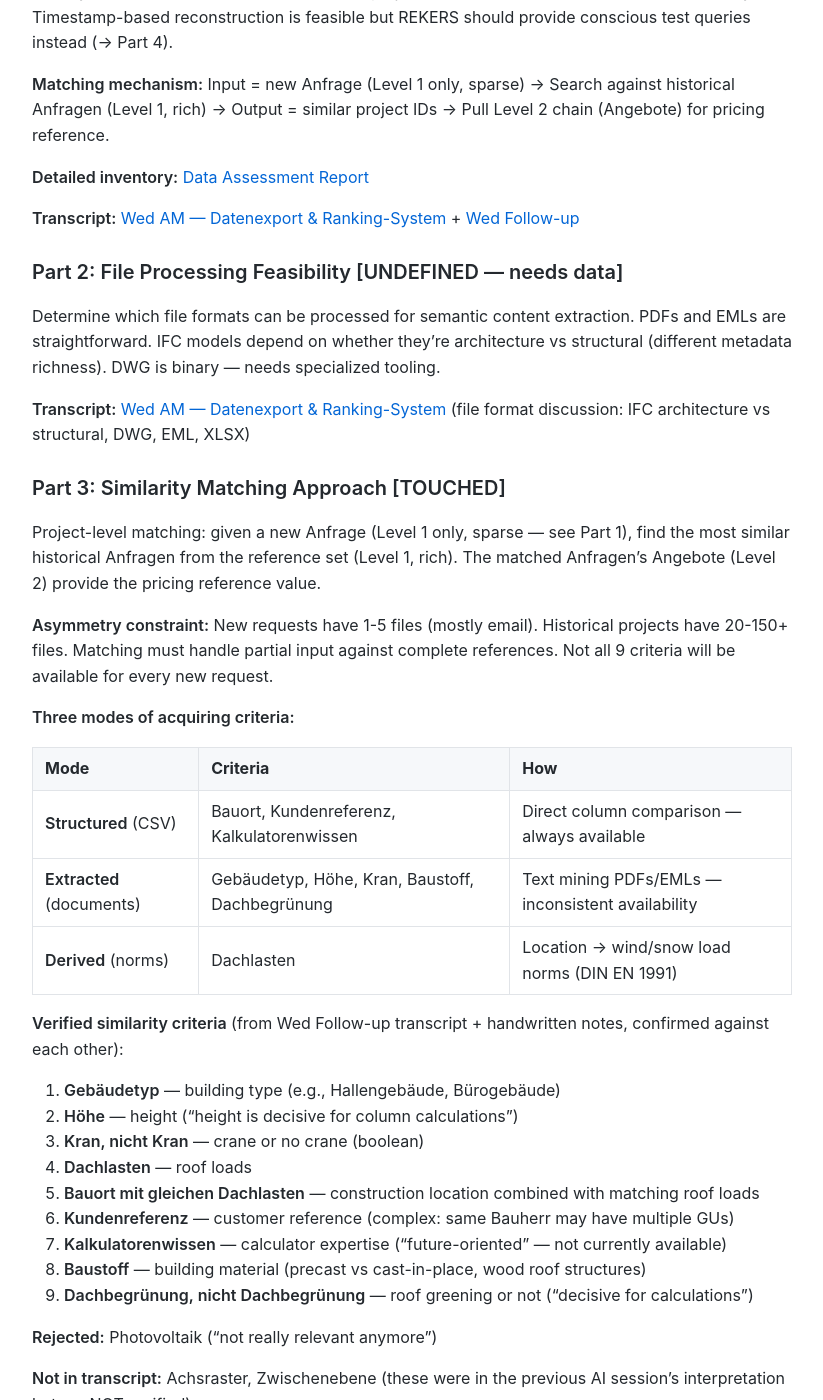
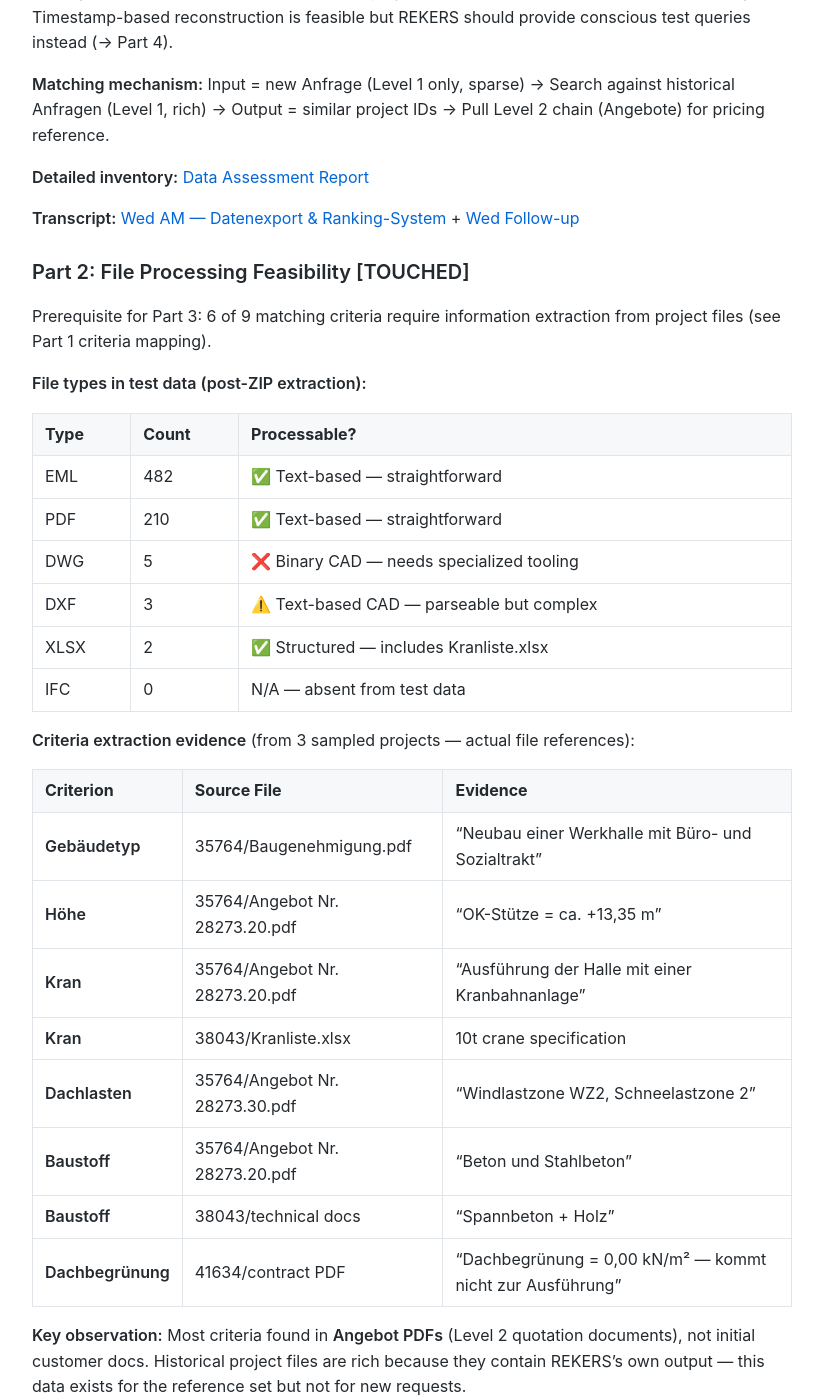
Before and after one commit to MariusWilsch/public-wilsch-ai-pages, a Jekyll site: the page built from project/rekers/design-doc-feasibility-report.md, in a window 1280 px wide and 1400 px high, scrolled down 3291 px. Shown: the whole window, without its empty margins (228-1051 px from the left). Built offline with Jekyll 4.4.1, drawn with Linux system fonts in a browser that asks for light colours; our own code applies the rules of GitHub Pages for plain Markdown files; some of the changed text lies outside the part shown.

Commit message:
Sync from hippocampus 2026-02-10

```diff
--- a/project/rekers/design-doc-feasibility-report.md
+++ b/project/rekers/design-doc-feasibility-report.md
@@ -92,17 +92,43 @@ Result: 5/6 extraction criteria found per project. Historical project files are
 
 **Transcript:** [Wed AM — Datenexport & Ranking-System](https://app.fireflies.ai/view/01KG1V9Y791YHSAVP7GJABEJAA) + [Wed Follow-up](https://app.fireflies.ai/view/01KG25S4S0MVB8Q8F3CEXG60N4)
 
-### Part 2: File Processing Feasibility [UNDEFINED — needs data]
+### Part 2: File Processing Feasibility [TOUCHED]
 
-Determine which file formats can be processed for semantic content extraction. PDFs and EMLs are straightforward. IFC models depend on whether they're architecture vs structural (different metadata richness). DWG is binary — needs specialized tooling.
+Prerequisite for Part 3: 6 of 9 matching criteria require information extraction from project files (see Part 1 criteria mapping).
 
-**Transcript:** [Wed AM — Datenexport & Ranking-System](https://app.fireflies.ai/view/01KG1V9Y791YHSAVP7GJABEJAA) (file format discussion: IFC architecture vs structural, DWG, EML, XLSX)
+**File types in test data (post-ZIP extraction):**
+
+| Type | Count | Processable? |
+|------|-------|-------------|
+| EML | 482 | ✅ Text-based — straightforward |
+| PDF | 210 | ✅ Text-based — straightforward |
+| DWG | 5 | ❌ Binary CAD — needs specialized tooling |
+| DXF | 3 | ⚠️ Text-based CAD — parseable but complex |
+| XLSX | 2 | ✅ Structured — includes Kranliste.xlsx |
+| IFC | 0 | N/A — absent from test data |
+
+**Criteria extraction evidence** (from 3 sampled projects — actual file references):
+
+| Criterion | Source File | Evidence |
+|-----------|------------|---------|
+| **Gebäudetyp** | 35764/Baugenehmigung.pdf | "Neubau einer Werkhalle mit Büro- und Sozialtrakt" |
+| **Höhe** | 35764/Angebot Nr. 28273.20.pdf | "OK-Stütze = ca. +13,35 m" |
+| **Kran** | 35764/Angebot Nr. 28273.20.pdf | "Ausführung der Halle mit einer Kranbahnanlage" |
+| **Kran** | 38043/Kranliste.xlsx | 10t crane specification |
+| **Dachlasten** | 35764/Angebot Nr. 28273.30.pdf | "Windlastzone WZ2, Schneelastzone 2" |
+| **Baustoff** | 35764/Angebot Nr. 28273.20.pdf | "Beton und Stahlbeton" |
+| **Baustoff** | 38043/technical docs | "Spannbeton + Holz" |
+| **Dachbegrünung** | 41634/contract PDF | "Dachbegrünung = 0,00 kN/m² — kommt nicht zur Ausführung" |
+
+**Key observation:** Most criteria found in **Angebot PDFs** (Level 2 quotation documents), not initial customer docs. Historical project files are rich because they contain REKERS's own output — this data exists for the reference set but not for new requests.
+
+**Transcript:** [Wed AM — Datenexport & Ranking-System](https://app.fireflies.ai/view/01KG1V9Y791YHSAVP7GJABEJAA) (file format discussion, data source for criteria)
 
 ### Part 3: Similarity Matching Approach [TOUCHED]
 
-Project-level matching: given a new Anfrage (Level 1 only, sparse — see Part 1), find the most similar historical Anfragen from the reference set (Level 1, rich). The matched Anfragen's Angebote (Level 2) provide the pricing reference value.
+Project-level matching: given a new Anfrage (Level 1 only), find the most similar historical **projects** from the reference set. Historical projects have Level 1 + Level 2 + files — all available data contributes to similarity. The matched projects' Angebote (Level 2) provide the pricing reference value.
 
-**Asymmetry constraint:** New requests have 1-5 files (mostly email). Historical projects have 20-150+ files. Matching must handle partial input against complete references. Not all 9 criteria will be available for every new request.
+**Asymmetry constraint:** New requests have limited data (Level 1 only). Historical projects have full lifecycle data. Matching must handle sparse input against rich references. **What a new request contains at arrival time is undefined** — this is a meeting agenda item (→ Part 4, → meeting agenda).
 
 **Three modes of acquiring criteria:**
 
@@ -155,8 +181,8 @@ Project-level matching: given a new Anfrage (Level 1 only, sparse — see Part 1
 6. Compare AI ranking vs expected ranking
 
 **Two-phase validation:**
-- **Phase 1 (binary):** "Hier ist die Anfrage, das muss das Ergebnis sein" — correct match yes/no
-- **Phase 2 (ranking):** "Jetzt musst du mir drei mit Ranking 80, 70, 60 Prozent ausliefern" — ranked quality
+- **Phase 1 (binary):** "Hier ist die Anfrage, das muss das Ergebnis sein." Given a test query, does the system return the expected project? Pass/fail per query. Goal: prove the AI can find correct matches at all.
+- **Phase 2 (ranking quality):** "Jetzt musst du mir drei mit Ranking 80, 70, 60 Prozent ausliefern." Given a test query, does the system return matches in the expected order with meaningful scores? Top-K ranked list, 0-100% scores, 60% cutoff below which results aren't useful. Goal: prove the AI can distinguish between strong and weak matches.
 
 **Evaluierungsliste template** (must-have columns):
 
@@ -174,6 +200,8 @@ Project-level matching: given a new Anfrage (Level 1 only, sparse — see Part 1
 - Results = Top-K ranked list with 0-100% scores, 60% cutoff
 - AI must handle "nothing found" case
 - REKERS should provide conscious test queries (not timestamp reconstruction)
+
+**Open question (→ meeting agenda):** What does a new request actually contain at arrival time? Determines which criteria are available for matching input.
 
 **Client dependency:** Evaluierungsliste content from REKERS (→ meeting agenda).
 
```
